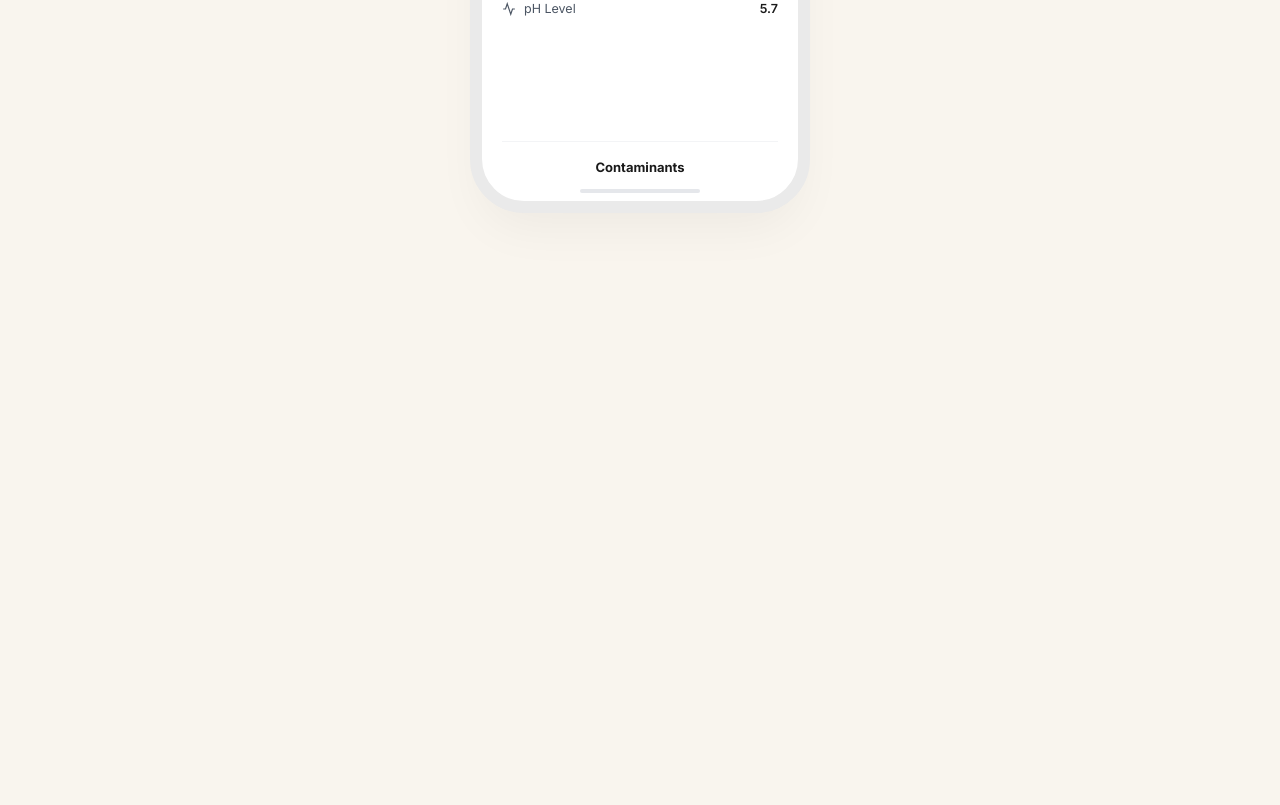
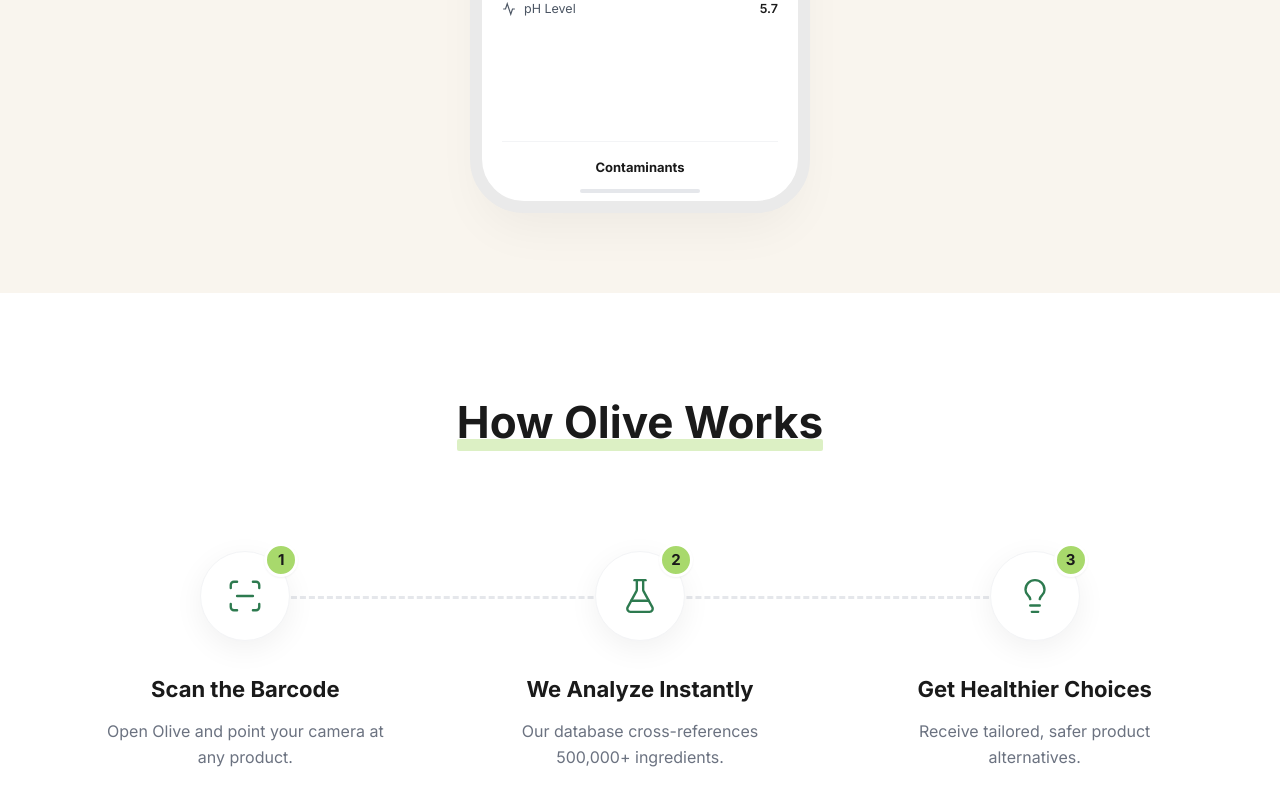
Before and after one commit to MeetRamatri/HireMyIdea, a React (Vite) app: page / in a window 1280 px wide. Shown: the part 1175-1980 px from the top of the page. Before the commit the page ends 1468 px from the top, so only its background shows below. Built offline with nearby package versions, Linux system fonts and the light colour scheme.

Commit message:
HowItWorksSection

```diff
--- /dev/null
+++ b/src/components/HowItWorksSection.jsx
@@ -0,0 +1,86 @@
+import React from 'react';
+import { motion } from 'framer-motion';
+import { ScanLine, FlaskConical, Lightbulb } from 'lucide-react';
+
+const steps = [
+  {
+    icon: ScanLine,
+    title: 'Scan the Barcode',
+    description: 'Open Olive and point your camera at any product.',
+  },
+  {
+    icon: FlaskConical,
+    title: 'We Analyze Instantly',
+    description: 'Our database cross-references 500,000+ ingredients.',
+  },
+  {
+    icon: Lightbulb,
+    title: 'Get Healthier Choices',
+    description: 'Receive tailored, safer product alternatives.',
+  }
+];
+
+const HowItWorksSection = () => {
+  return (
+    <section id="how-it-works" className="bg-white py-24 relative overflow-hidden">
+      <div className="max-w-[1200px] mx-auto px-6">
+
+        {/* Header */}
+        <div className="text-center mb-24">
+          <motion.div
+            initial={{ opacity: 0, y: 20 }}
+            whileInView={{ opacity: 1, y: 0 }}
+            viewport={{ once: true }}
+            className="inline-block relative"
+          >
+            <h2 className="text-[36px] md:text-[44px] font-bold text-[#1A1A1A] relative z-10">
+              How Olive Works
+            </h2>
+            {/* Green underline accent */}
+            <span className="absolute bottom-1 left-0 w-full h-[12px] bg-[#A8D96C] opacity-40 -z-0 rounded-sm"></span>
+          </motion.div>
+        </div>
+
+        {/* Steps Container */}
+        <div className="relative">
+          {/* Dashed Connecting Line (Desktop Only) */}
+          <div className="hidden md:block absolute top-[45px] left-[15%] right-[15%] h-px border-t-[3px] border-dashed border-gray-200 z-0"></div>
+
+          <div className="grid grid-cols-1 md:grid-cols-3 gap-16 md:gap-8 relative z-10">
+            {steps.map((step, index) => (
+              <motion.div
+                key={index}
+                initial={{ opacity: 0, y: 40 }}
+                whileInView={{ opacity: 1, y: 0 }}
+                viewport={{ once: true, margin: "-50px" }}
+                transition={{ duration: 0.6, delay: index * 0.2, ease: [0.16, 1, 0.3, 1] }}
+                className="flex flex-col items-center text-center group"
+              >
+                {/* Step Number & Icon Badge */}
+                <div className="relative mb-8">
+                  {/* Icon Circle */}
+                  <div className="w-[90px] h-[90px] rounded-full bg-white shadow-[0_8px_30px_rgb(0,0,0,0.06)] border border-gray-100 flex items-center justify-center relative z-10 transition-transform duration-300 group-hover:-translate-y-2">
+                    <step.icon className="w-[38px] h-[38px] text-[#2D7A4F]" strokeWidth={1.5} />
+                  </div>
+                  {/* Step Number floating */}
+                  <div className="absolute -top-2 -right-2 w-[34px] h-[34px] rounded-full bg-[#A8D96C] text-[#1A1A1A] font-bold text-[15px] flex items-center justify-center border-[3px] border-white shadow-sm z-20">
+                    {index + 1}
+                  </div>
+                </div>
+
+                {/* Text Content */}
+                <h3 className="text-[22px] font-bold text-[#1A1A1A] mb-3">{step.title}</h3>
+                <p className="text-[16px] text-[#6B7280] leading-relaxed max-w-[280px] mx-auto">
+                  {step.description}
+                </p>
+              </motion.div>
+            ))}
+          </div>
+        </div>
+
+      </div>
+    </section>
+  );
+};
+
+export default HowItWorksSection;
--- a/src/pages/HomePage.jsx
+++ b/src/pages/HomePage.jsx
@@ -1,6 +1,8 @@
 import React from 'react';
 import Navbar from '../components/Navbar';
 import HeroSection from '../components/HeroSection';
+
+import HowItWorksSection from '../components/HowItWorksSection';
 
 const HomePage = () => {
   return (
@@ -10,6 +12,7 @@
       {/* Hero Section */}
       <HeroSection />
       {/* HowItWorks Section */}
+      <HowItWorksSection />
 
       {/* Features Section */}
 
```
